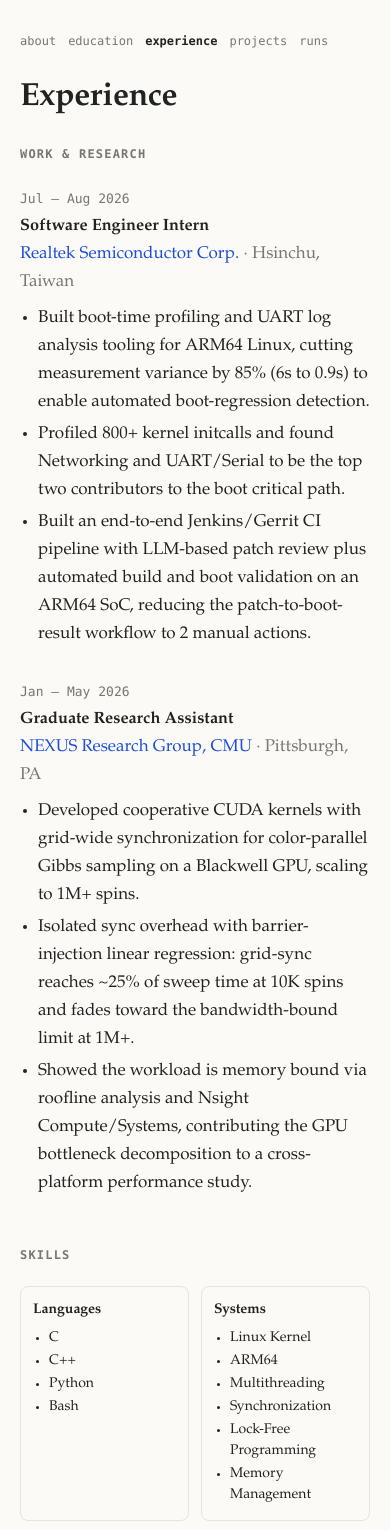
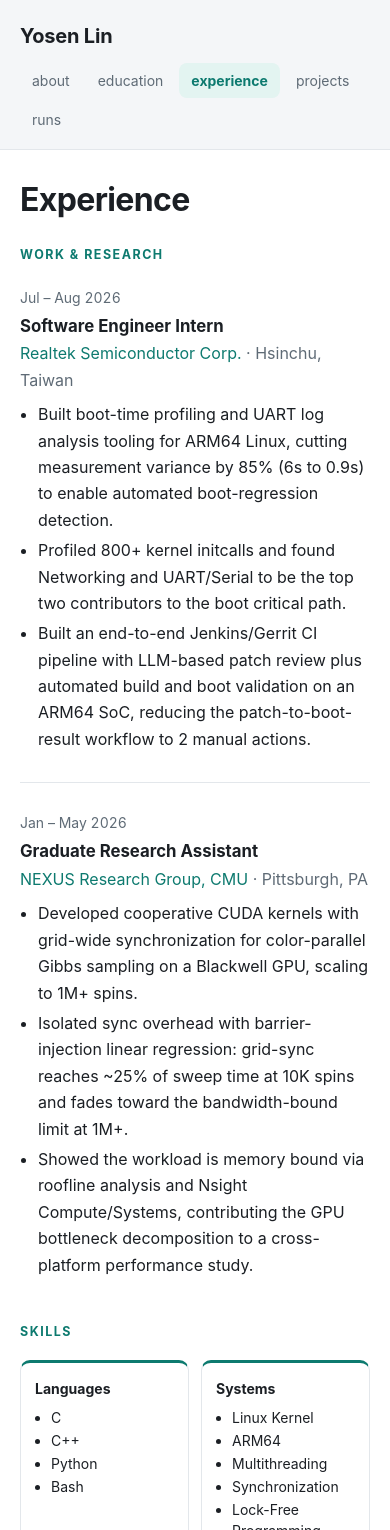
Before and after one commit to y00628/y00628.github.io, a plain HTML site: page experience.html in a window 390 px wide. Shown: the top 1530 px of the page. Drawn offline with Linux system fonts and the light colour scheme.

Commit message:
New look: sidebar nav, sans-serif type, teal accent, project cards
Co-Authored-By: Claude Sonnet 5.5 <noreply@anthropic.com>

```diff
--- a/experience.html
+++ b/experience.html
@@ -8,8 +8,13 @@
 <link rel="stylesheet" href="style.css">
 </head>
 <body>
-<div class="wrap">
+<div class="layout">
+<aside class="side">
+<a class="brand" href="index.html">Yosen Lin</a>
+<p class="tagline">M.S. ECE · CMU</p>
 <nav><a href="index.html">about</a><a href="education.html">education</a><a href="experience.html" class="active">experience</a><a href="projects.html">projects</a><a href="runs.html">runs</a></nav>
+</aside>
+<div class="content">
 <main>
 <h1>Experience</h1>
   <section id="work">
@@ -139,5 +144,6 @@
 </main>
 <footer>© 2026 Yosen Lin</footer>
 </div>
+</div>
 </body>
 </html>
--- a/style.css
+++ b/style.css
@@ -1,53 +1,89 @@
-:root { --bg:#fbfaf6; --fg:#222220; --muted:#77766f; --line:#e6e4dc; --accent:#1d4ed8; --chip:#f0eee6; }
+:root {
+  --bg:#ffffff; --side:#f4f6f8; --fg:#1b1f24; --muted:#5f6b76; --line:#e3e7eb;
+  --accent:#0d7a6f; --accent-soft:#e3f4f1; --card:#ffffff;
+}
 @media (prefers-color-scheme: dark) {
-  :root { --bg:#161615; --fg:#e8e6df; --muted:#97958c; --line:#2b2b29; --accent:#8fb0ff; --chip:#242422; }
+  :root { --bg:#0f1317; --side:#151a1f; --fg:#e7ebef; --muted:#93a0ab; --line:#252c33;
+          --accent:#4fd1c0; --accent-soft:#16312d; --card:#151a1f; }
 }
-* { box-sizing: border-box; }
+* { box-sizing:border-box; }
+html { scroll-behavior:smooth; }
 body { margin:0; background:var(--bg); color:var(--fg);
-  font:17px/1.65 Charter, "Iowan Old Style", "Palatino Linotype", Georgia, serif; }
-.wrap { max-width:640px; margin:0 auto; padding:0 20px; }
+  font:16px/1.65 -apple-system, BlinkMacSystemFont, "Segoe UI", Inter, system-ui, sans-serif; }
 a { color:var(--accent); text-decoration:none; }
 a:hover { text-decoration:underline; }
-.mono, nav, .when, .date, .tags, summary, footer, .links, .status, h2 { font-family: ui-monospace, "SF Mono", Menlo, Consolas, monospace; }
-nav { display:flex; gap:18px; padding:32px 0 28px; font-size:13px; }
-nav a { color:var(--muted); }
-nav a.active { color:var(--fg); font-weight:700; }
-nav a:hover { color:var(--fg); text-decoration:none; }
-h1 { font-size:2rem; line-height:1.15; margin:0 0 6px; letter-spacing:-.01em; }
-main > h1 { margin-bottom:28px; }
-.intro { display:flex; gap:20px; align-items:center; margin-bottom:22px; }
-.photo { width:88px; height:88px; border-radius:10px; object-fit:cover; }
-.role { margin:0; color:var(--muted); font-style:italic; }
+
+/* layout: fixed left sidebar on desktop */
+.layout { display:grid; grid-template-columns:240px minmax(0,1fr); min-height:100vh; }
+.side { position:sticky; top:0; height:100vh; background:var(--side); border-right:1px solid var(--line);
+  padding:40px 28px; display:flex; flex-direction:column; }
+.brand { font-size:1.25rem; font-weight:750; color:var(--fg); letter-spacing:-.01em; }
+.brand:hover { text-decoration:none; }
+.tagline { margin:2px 0 28px; color:var(--muted); font-size:14px; }
+nav { display:flex; flex-direction:column; gap:2px; }
+nav a { color:var(--muted); padding:7px 12px; border-radius:8px; border-left:3px solid transparent; font-size:15px; }
+nav a:hover { background:var(--accent-soft); color:var(--fg); text-decoration:none; }
+nav a.active { color:var(--accent); background:var(--accent-soft); border-left-color:var(--accent); font-weight:650; }
+.content { max-width:760px; width:100%; padding:56px 40px 40px; }
+
+/* typography */
+h1 { font-size:2rem; line-height:1.15; margin:0 0 26px; letter-spacing:-.02em; }
+h2 { font-size:.78rem; text-transform:uppercase; letter-spacing:.12em; color:var(--accent); margin:0 0 18px; font-weight:700; }
+h3 { margin:0; font-size:1.05rem; }
 p { margin:0 0 16px; }
-.links { display:flex; flex-wrap:wrap; gap:16px; font-size:13px; margin:22px 0 0; }
-section { margin-top:44px; }
-h2 { font-size:12px; text-transform:uppercase; letter-spacing:.1em; color:var(--muted); margin:0 0 20px; font-weight:600; }
-.item { display:grid; grid-template-columns:150px 1fr; gap:4px 20px; margin-bottom:24px; }
-.when { color:var(--muted); font-size:13px; padding-top:4px; }
-.item h3 { margin:0; font-size:1.02rem; }
+li { margin-bottom:4px; }
+section { margin-top:40px; }
+main > h1 + section { margin-top:0; }
+
+/* about hero */
+.intro { display:flex; flex-direction:column; gap:18px; margin-bottom:26px; }
+.photo { width:140px; height:140px; border-radius:50%; object-fit:cover; border:3px solid var(--accent-soft); box-shadow:0 0 0 1px var(--line); }
+.intro h1 { font-size:2.7rem; margin:0 0 4px; }
+.role { margin:0; color:var(--accent); font-weight:600; font-size:1.02rem; }
+.links { display:flex; flex-wrap:wrap; gap:10px; margin:24px 0 0; }
+.links a { border:1px solid var(--line); background:var(--card); color:var(--fg); padding:7px 16px; border-radius:999px; font-size:14px; font-weight:600; }
+.links a:hover { border-color:var(--accent); color:var(--accent); text-decoration:none; }
+
+/* timeline items (education, work, runs) */
+.item { display:grid; grid-template-columns:150px 1fr; gap:4px 24px; margin-bottom:26px; padding-bottom:26px; border-bottom:1px solid var(--line); }
+.item:last-child { border-bottom:0; padding-bottom:0; margin-bottom:0; }
+.when { color:var(--muted); font-size:14px; padding-top:2px; font-variant-numeric:tabular-nums; }
 .org { color:var(--muted); }
 .item ul { margin:8px 0 0; padding-left:18px; }
-li { margin-bottom:4px; }
-.projects { display:grid; gap:34px; }
-.card { background:none; border:0; padding:0; }
-.card h3 { margin:0 0 6px; font-size:1.1rem; }
-.card p { margin:0 0 10px; }
-.date { color:var(--muted); font-size:12px; margin-bottom:2px; }
-.tags { display:flex; flex-wrap:wrap; gap:6px; list-style:none; padding:0; margin:0 0 10px; }
-.tags li { background:var(--chip); border:1px solid var(--line); font-size:12px; padding:1px 9px; border-radius:6px; margin:0; }
+
+/* projects */
+.projects { display:grid; gap:18px; }
+.card { background:var(--card); border:1px solid var(--line); border-left:4px solid var(--accent); border-radius:10px; padding:20px 22px; }
+.card h3 { margin:0 0 6px; font-size:1.12rem; }
+.card p { margin:0 0 12px; }
+.date { color:var(--muted); font-size:13px; margin-bottom:4px; }
 .status { font-weight:700; }
 .status.done { color:#1f8a4c; } .status.wip { color:#b7791f; }
 @media (prefers-color-scheme: dark) { .status.done { color:#5fd08b; } .status.wip { color:#e6b450; } }
-details { margin:0 0 10px; }
-summary { cursor:pointer; color:var(--accent); font-size:13px; }
-details ul { margin:8px 0 8px; padding-left:18px; }
+.tags { display:flex; flex-wrap:wrap; gap:6px; list-style:none; padding:0; margin:0 0 12px; }
+.tags li { background:var(--accent-soft); color:var(--accent); font-size:12.5px; font-weight:600; padding:2px 11px; border-radius:999px; margin:0; }
+details { margin:0 0 12px; }
+summary { cursor:pointer; color:var(--accent); font-size:14px; font-weight:600; }
+details ul { margin:8px 0; padding-left:18px; }
+
+/* skills */
 .skills { display:grid; grid-template-columns:repeat(4,1fr); gap:12px; }
-.card.skill { border:1px solid var(--line); border-radius:8px; padding:12px; }
+.card.skill { border-left:1px solid var(--line); border-top:3px solid var(--accent); padding:14px; border-radius:10px; }
 .card.skill h3 { font-size:14px; margin-bottom:6px; }
 .card.skill ul { margin:0; padding-left:16px; font-size:14px; line-height:1.5; }
 .card.skill li { margin-bottom:2px; }
-footer { margin:56px 0 40px; padding-top:16px; border-top:1px solid var(--line); color:var(--muted); font-size:12px; }
-@media (max-width:700px) { .skills { grid-template-columns:repeat(2,1fr); } }
-@media (max-width:560px) { .item { grid-template-columns:1fr; } .intro { align-items:flex-start; } }
-main > h1 + section { margin-top: 0; }
-@media (max-width:560px) { nav { gap: 12px; font-size: 12px; flex-wrap: wrap; } }
+
+footer { margin-top:56px; padding-top:16px; border-top:1px solid var(--line); color:var(--muted); font-size:13px; }
+
+/* tablet / phone: sidebar becomes a top bar */
+@media (max-width:860px) {
+  .layout { grid-template-columns:1fr; }
+  .side { position:static; height:auto; border-right:0; border-bottom:1px solid var(--line); padding:20px 20px 12px; }
+  .tagline { display:none; }
+  .brand { margin-bottom:10px; }
+  nav { flex-direction:row; flex-wrap:wrap; gap:4px; }
+  nav a { border-left:0; padding:6px 12px; font-size:14px; }
+  .content { padding:32px 20px 32px; }
+  .skills { grid-template-columns:repeat(2,1fr); }
+}
+@media (max-width:560px) { .item { grid-template-columns:1fr; } .intro h1 { font-size:2.2rem; } }
```
Also changed, not shown: education.html (+7 -1 lines), index.html (+7 -1 lines), projects.html (+7 -1 lines), runs.html (+7 -1 lines).
